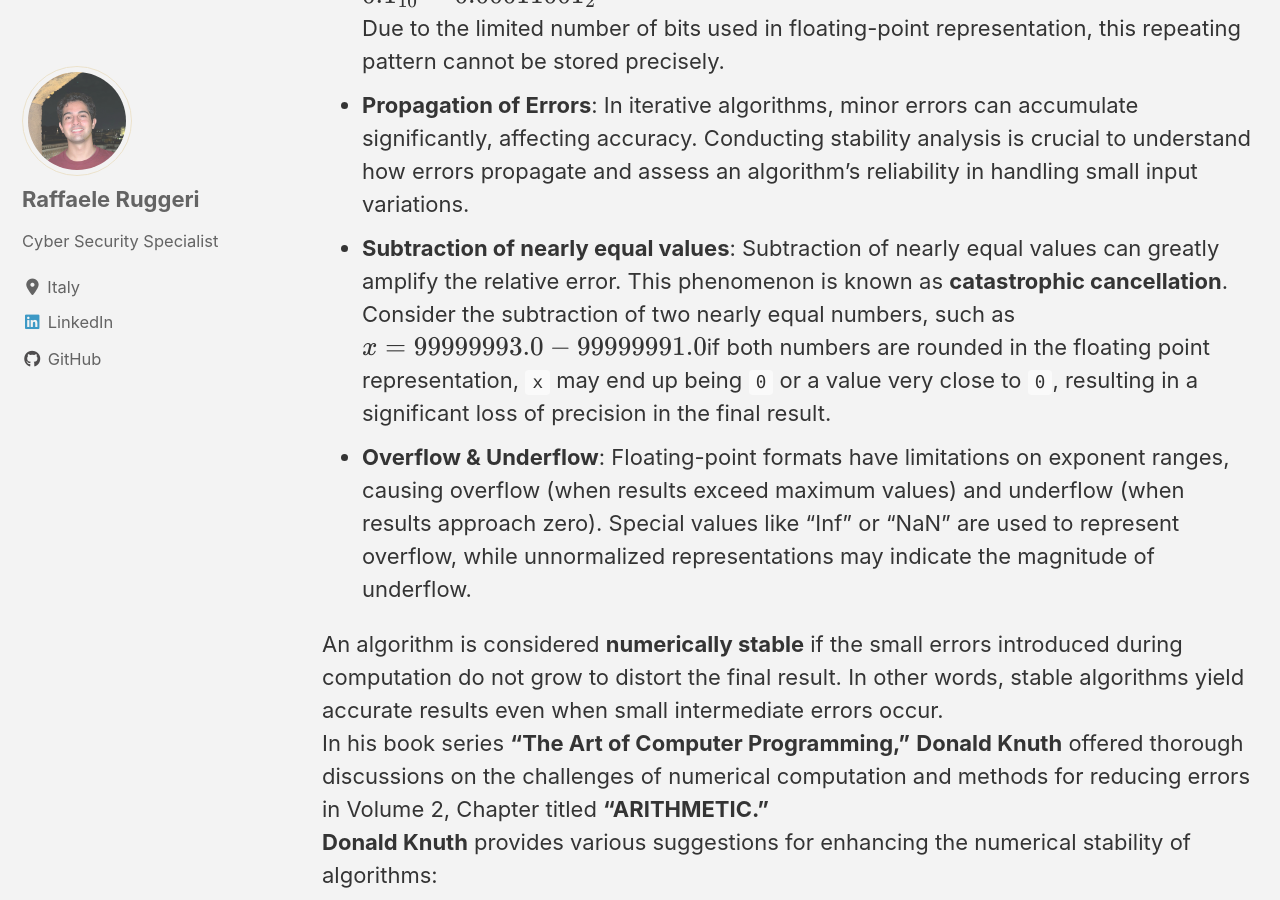
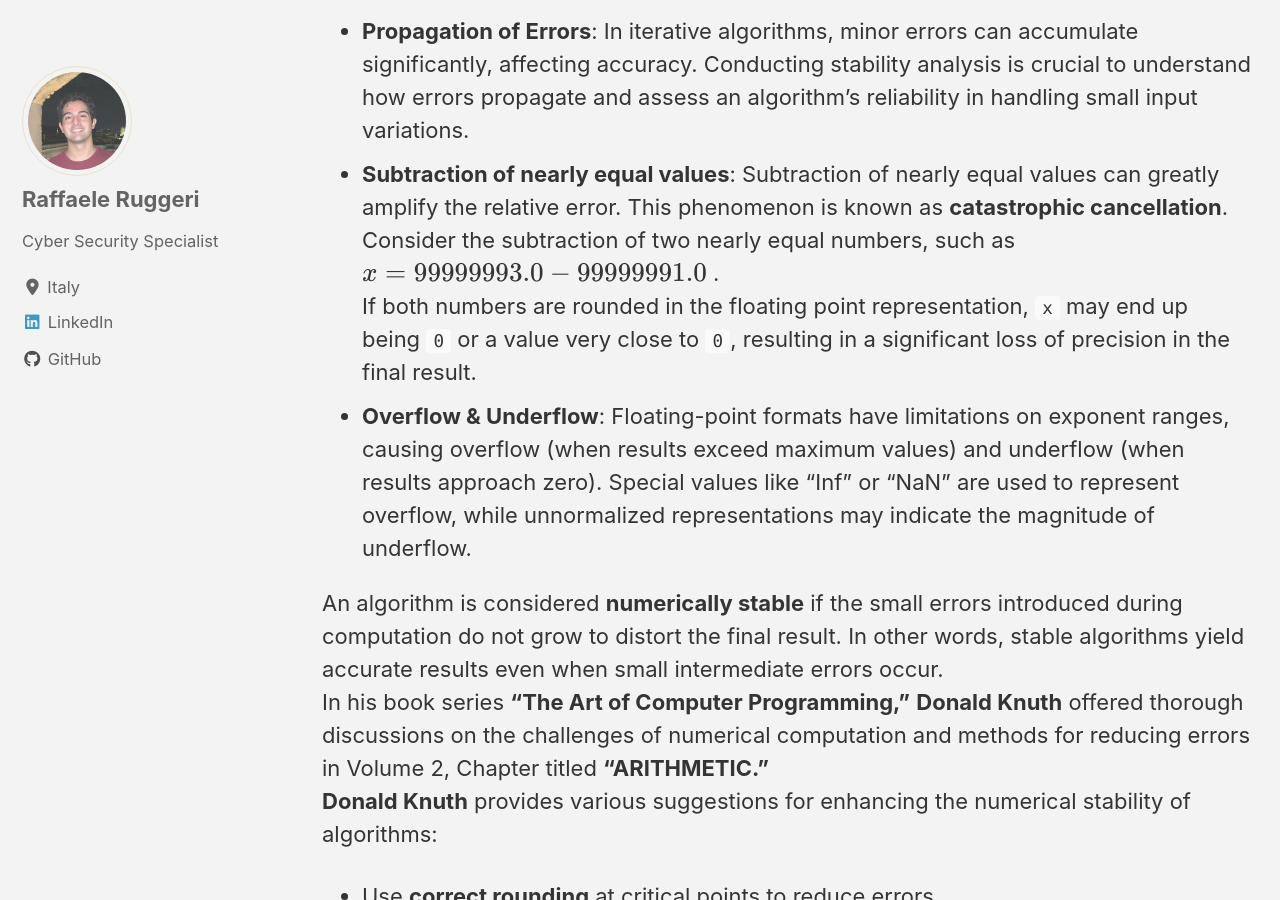
Before and after one commit to Raffo24/raffo24.github.io, a Jekyll site: the page built from _posts/statistics/2022-08-26-hw1.md, in a window 1280 px wide and 900 px high, scrolled down 3907 px. Built offline with Jekyll 4.4.1, drawn with Linux system fonts in a browser that asks for light colours; cached includes are drawn as plain includes; nearby versions of some CDN libraries; formulas are drawn with MathJax 3.

Commit message:
Update 2022-08-26-hw1.md

````diff
--- a/_posts/statistics/2022-08-26-hw1.md
+++ b/_posts/statistics/2022-08-26-hw1.md
@@ -21,7 +21,7 @@
 - **Statistical Units:** A **unit** refers to an individual object or person whose attributes are being examined. For each unit, a variety of selected attributes are examined based on the research focus.
 - **Distribution:** refers to the way in which data values are spread or arranged across a given range. It provides a summary of how often different values or ranges of values occur in a dataset. The distribution helps identify patterns, trends, and characteristics of the data, and it is crucial for statistical analysis and interpretation.
 <br>
----
+
 
 ## Averages in Statistics
 In statistics, we use specific measures to calculate averages, and these are collectively called measures of central tendency. The most common measures of central tendency are:
@@ -77,7 +77,7 @@
 	return len(test_list)/somma
 ```
 <br>
----
+
 ## Floating Point Representation: Errors and Numerical Stability
 
 For statisticians, recognizing errors in computation is vital for ensuring the accuracy and reliability of their analyses.
@@ -95,7 +95,9 @@
 <br> $$0.1_{10} = 0.0001\overline{1001}_2$$ <br>
 Due to the limited number of bits used in floating-point representation, this repeating pattern cannot be stored precisely.
 - **Propagation of Errors**: In iterative algorithms, minor errors can accumulate significantly, affecting accuracy. Conducting stability analysis is crucial to understand how errors propagate and assess an algorithm's reliability in handling small input variations.
-- **Subtraction of nearly equal values**: Subtraction of nearly equal values can greatly amplify the relative error. This phenomenon is known as **catastrophic cancellation**. Consider the subtraction of two nearly equal numbers, such as $$x  = 99999993.0 - 99999991.0$$if both numbers are rounded in the floating point representation, `x` may end up being `0` or a value very close to `0`, resulting in a significant loss of precision in the final result.
+- **Subtraction of nearly equal values**: Subtraction of nearly equal values can greatly amplify the relative error. This phenomenon is known as **catastrophic cancellation**. Consider the subtraction of two nearly equal numbers, such as
+<br> $$ x  = 99999993.0 - 99999991.0 $$ .<br>
+If both numbers are rounded in the floating point representation, `x` may end up being `0` or a value very close to `0`, resulting in a significant loss of precision in the final result.
 - **Overflow & Underflow**: Floating-point formats have limitations on exponent ranges, causing overflow (when results exceed maximum values) and underflow (when results approach zero). Special values like "Inf" or "NaN" are used to represent overflow, while unnormalized representations may indicate the magnitude of underflow.
 
 An algorithm is considered **numerically stable** if the small errors introduced during computation do not grow to distort the final result. In other words, stable algorithms yield accurate results even when small intermediate errors occur.
````
